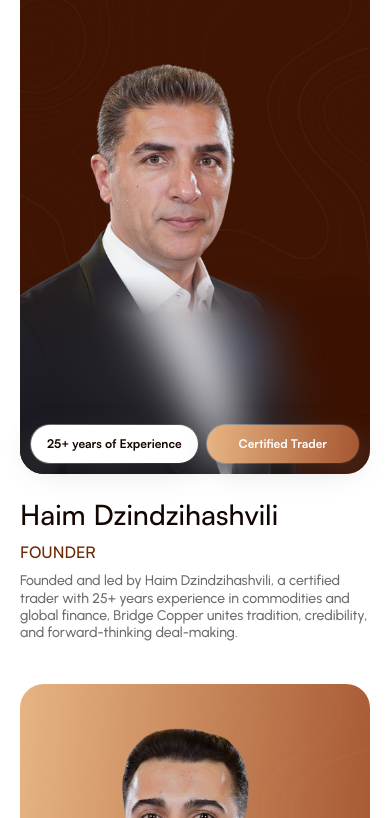
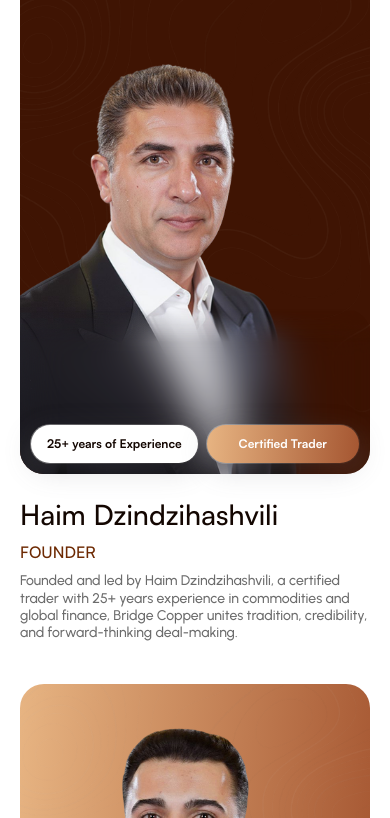
Before and after one commit to Malgotech/bridgecopper-frontend, a React (Vite) app: page / in a window 390 px wide. Shown: the part 9449-10267 px from the top of the page. Built offline with nearby package versions, Linux system fonts and the light colour scheme; no server answers.

Commit message:
dddddddddd

```diff
--- a/src/pages/Homepage/components/GlobalSupply/GlobalSupply.module.scss
+++ b/src/pages/Homepage/components/GlobalSupply/GlobalSupply.module.scss
@@ -102,20 +102,24 @@
             height: 380px;
         }
 
-
-        @media (max-width: 767px) {
+        @media (min-width: 380px) and (max-width: 767px) {
             height: 420px;
         }
 
 
-     .blur_bottom{
+       @media (max-width: 379px) {
+            height: 380px !important;
+        }
+
+
+        .blur_bottom {
             width: 100%;
             height: 35%;
             position: absolute;
             left: 0;
             bottom: 0;
             z-index: 2;
-             background-color: transparent;
+            background-color: transparent;
             backdrop-filter: blur(8px);
             -webkit-backdrop-filter: blur(8px);
             mask-image: linear-gradient(to top, black 70%, transparent 100%);
--- a/src/pages/Homepage/components/Leadership/LeaderShip.jsx
+++ b/src/pages/Homepage/components/Leadership/LeaderShip.jsx
@@ -143,7 +143,6 @@ const LeaderShip = () => {
                 </div>
               </div>
             </div>
-
           </div>
         </div>
       </div>
--- a/src/pages/Homepage/components/Leadership/LeaderShip.module.scss
+++ b/src/pages/Homepage/components/Leadership/LeaderShip.module.scss
@@ -102,7 +102,7 @@
                 -webkit-mask-image: linear-gradient(to top, rgba(0, 0, 0, 1) 80%, rgba(0, 0, 0, 0) 100%);
 
                 @media (max-width: 767px) {
-                    height: 40%;
+                    height: 33%;
                 }
             }
 
```
Lines whose indentation alone changed are shown as unchanged.
